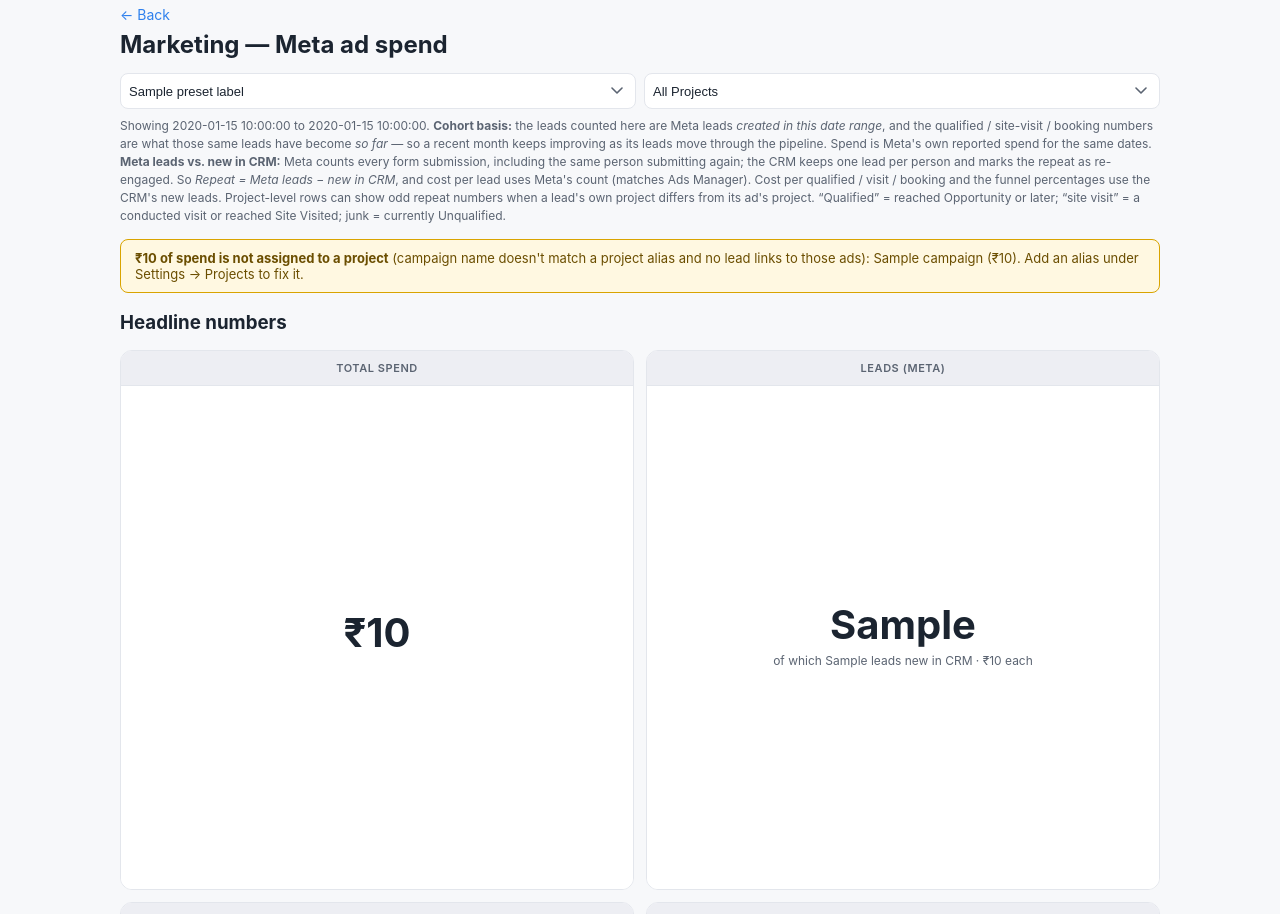
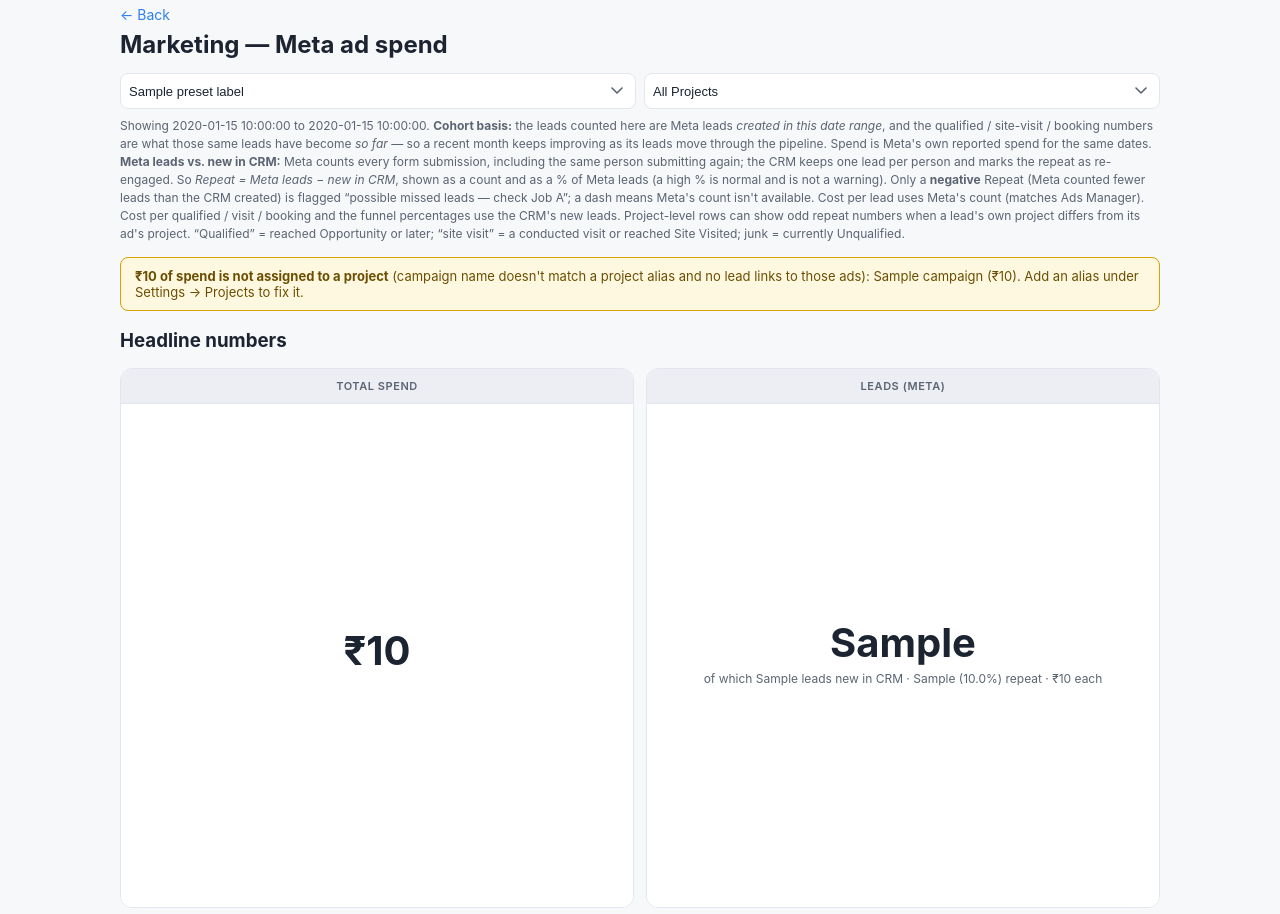
Before and after one commit to srikanth-asianproperties/asian-properties-crm, a Python web app: template crm/templates/finance_marketing.html in a window 1280 px wide. Shown: the part 82-996 px from the top of the page. Run offline with Jinja, Linux system fonts and the light colour scheme; the template is opened without the code that fills it: most values are stand-ins (such as "Sample title", 1, 10 or a date in 2020).

Commit message:
Finance F1.2: Repeat count + %, negative-only warning, updated note (finance_marketing.html v1.2)
Co-Authored-By: Claude Sonnet 5.5 <noreply@anthropic.com>

```diff
--- a/crm/templates/finance_marketing.html
+++ b/crm/templates/finance_marketing.html
@@ -1,4 +1,8 @@
-{# finance_marketing.html (v1.1, 2026-09-30) — F1.1: Leads card shows Meta leads
+{# finance_marketing.html (v1.2, 2026-09-30) — F1.2: Repeat shown as count AND % of
+   Meta leads (also on the Leads card); the "> 25%" warning rule is removed —
+   the "possible missed leads" tag now shows ONLY when Repeat is negative;
+   dash when Meta leads is NULL/zero; note updated.
+   v1.1 — F1.1: Leads card shows Meta leads
    "of which N new in CRM"; project + campaign tables gain Meta leads / Repeat
    columns (flagged "possible missed leads" when repeat < 0 or > 25% of Meta
    leads); explanatory note. NULL meta_leads renders as an em dash / CRM fallback.
@@ -12,7 +16,7 @@
 {% block title %}Finance — Marketing{% endblock %}
 
 {% macro inr(v) %}{% if v is none %}&mdash;{% else %}&#8377;{{ "{:,.0f}".format(v) }}{% endif %}{% endmacro %}
-{% macro repeat_cell(r) %}{% if r.repeat_leads is none %}&mdash;{% else %}{{ r.repeat_leads }}{% if r.repeat_flag %} <span class="fin-tag" style="border-color:#d9a400;color:#6b4e00;" title="Repeat is negative or over 25% of Meta leads">possible missed leads &mdash; check Job A</span>{% endif %}{% endif %}{% endmacro %}
+{% macro repeat_cell(r) %}{% if r.repeat_leads is none %}&mdash;{% else %}{{ r.repeat_leads }}{% if r.repeat_pct is not none %} ({{ "{:.1f}".format(r.repeat_pct) }}%){% endif %}{% if r.repeat_flag %} <span class="fin-tag" style="border-color:#d9a400;color:#6b4e00;" title="Meta counted fewer leads than the CRM created">possible missed leads &mdash; check Job A</span>{% endif %}{% endif %}{% endmacro %}
 {% macro pct(v) %}{% if v is none %}&mdash;{% else %}{{ "{:.1f}".format(v) }}%{% endif %}{% endmacro %}
 
 {% block content %}
@@ -67,7 +71,9 @@
   pipeline. Spend is Meta's own reported spend for the same dates.
   <b>Meta leads vs. new in CRM:</b> Meta counts every form submission, including the same person submitting again;
   the CRM keeps one lead per person and marks the repeat as re-engaged. So <i>Repeat = Meta leads &minus; new in CRM</i>,
-  and cost per lead uses Meta's count (matches Ads Manager). Cost per qualified / visit / booking and the funnel
+  shown as a count and as a % of Meta leads (a high % is normal and is not a warning). Only a <b>negative</b> Repeat
+  (Meta counted fewer leads than the CRM created) is flagged &ldquo;possible missed leads &mdash; check Job A&rdquo;;
+  a dash means Meta's count isn't available. Cost per lead uses Meta's count (matches Ads Manager). Cost per qualified / visit / booking and the funnel
   percentages use the CRM's new leads. Project-level rows can show odd repeat numbers when a lead's own project differs from its ad's project. &#8220;Qualified&#8221; = reached
   Opportunity or later; &#8220;site visit&#8221; = a conducted visit or reached Site Visited; junk = currently Unqualified.
 </p>
@@ -85,7 +91,7 @@
 <div class="stat-card-grid">
   <div class="stat-card"><div class="stat-card-header">Total spend</div><div class="stat-card-body"><div class="stat-card-number stat-num-ink">{{ inr(summary.spend) }}</div></div></div>
   {% if summary.meta_leads is not none %}
-  <div class="stat-card"><div class="stat-card-header">Leads (Meta)</div><div class="stat-card-body"><div class="stat-card-number stat-num-ink">{{ summary.meta_leads }}</div><div class="stat-card-caption">of which {{ summary.leads }} new in CRM &middot; {{ inr(summary.cost_per_lead) }} each</div></div></div>
+  <div class="stat-card"><div class="stat-card-header">Leads (Meta)</div><div class="stat-card-body"><div class="stat-card-number stat-num-ink">{{ summary.meta_leads }}</div><div class="stat-card-caption">of which {{ summary.leads }} new in CRM &middot; {{ repeat_cell(summary) }} repeat &middot; {{ inr(summary.cost_per_lead) }} each</div></div></div>
   {% else %}
   <div class="stat-card"><div class="stat-card-header">Leads (CRM new)</div><div class="stat-card-body"><div class="stat-card-number stat-num-ink">{{ summary.leads }}</div><div class="stat-card-caption">{{ inr(summary.cost_per_lead) }} each (CRM count &mdash; Meta count not synced yet)</div></div></div>
   {% endif %}
```
